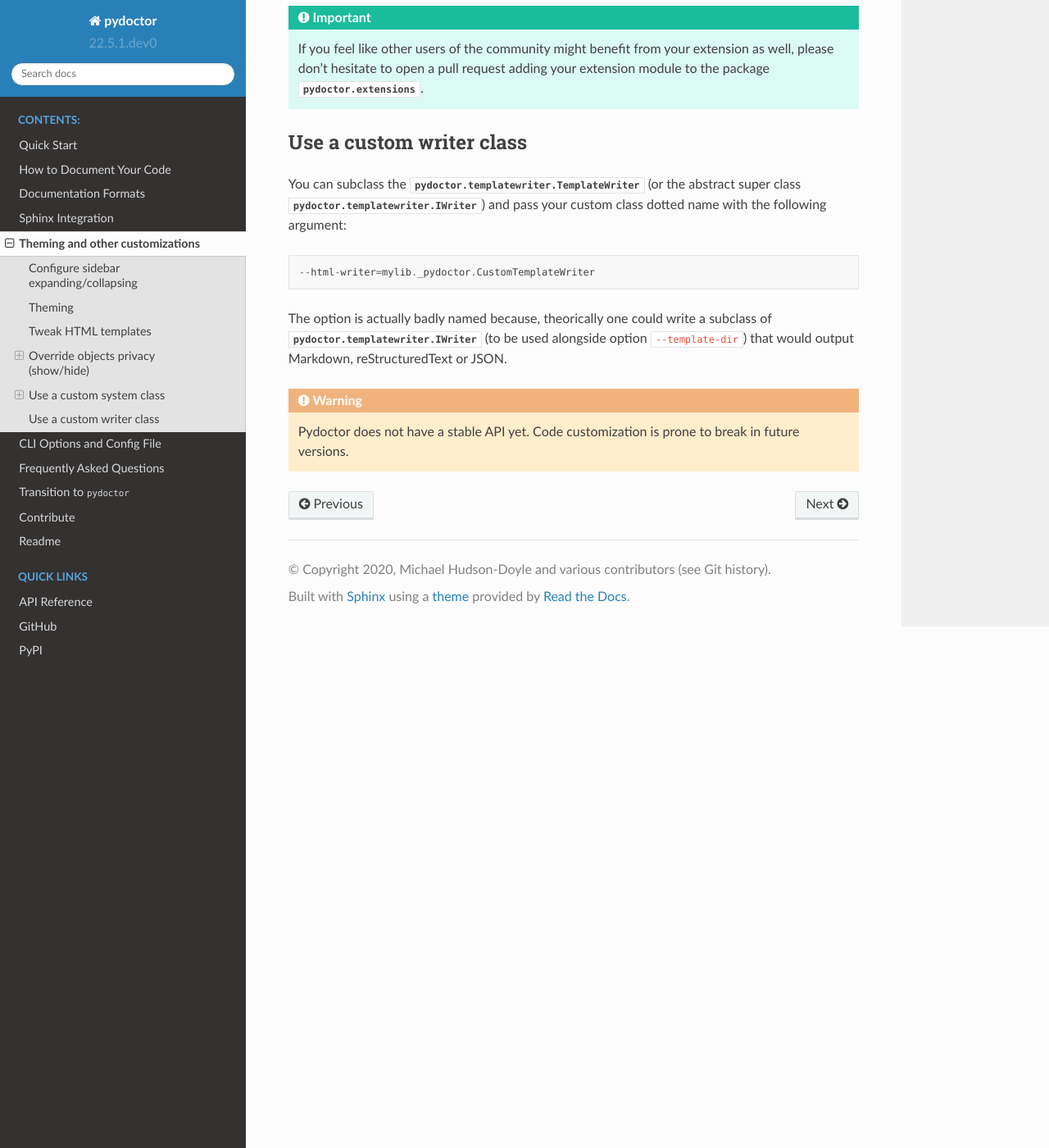
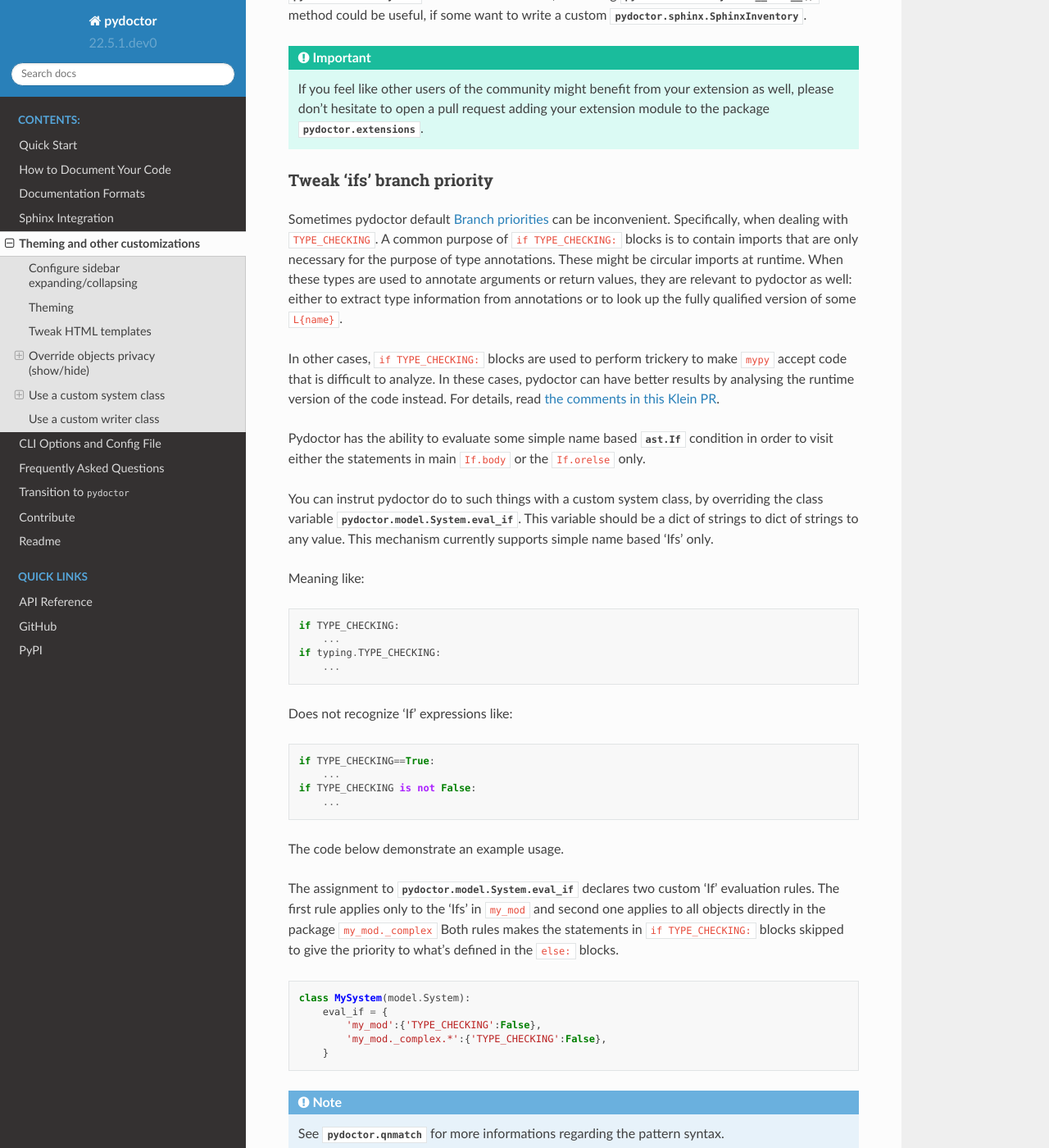
Before and after one commit to twisted/pydoctor, a Sphinx documentation site: the page built from docs/source/customize.rst, in a window 1280 px wide and 1400 px high, scrolled down 4879 px. Shown: the whole window at 82% size. Built offline with Sphinx 7.4.7 and the Read the Docs theme 2.0.0, drawn with Linux system fonts in a browser that asks for light colours; some of the changed text lies outside the part shown.

Commit message:
Document the new 'if' evaluation feature.

```diff
--- a/docs/source/customize.rst
+++ b/docs/source/customize.rst
@@ -105,6 +105,8 @@
 .. note:: Quotation marks should be added around each rule to avoid shell expansions.
     Unless the arguments are passed directly to pydoctor, like in Sphinx's ``conf.py``, in this case you must not quote the privacy rules.
 
+.. _use-custom-system-class:
+
 Use a custom system class
 -------------------------
 
@@ -116,7 +118,8 @@
 System class allows you to customize certain aspect of the system and configure the enabled extensions.
 If what you want to achieve has something to do with the state of some objects in the Documentable tree,
 it's very likely that you can do it without the need to override any system method,
-by using the extension mechanism described below.
+by using the extension mechanism described below. Configuring extenions and other forms of system customizations
+does, nonetheless requires you to subclass the :py:class:`pydoctor.model.System` and override the required class variables.
 
 Brief on pydoctor extensions
 ^^^^^^^^^^^^^^^^^^^^^^^^^^^^
@@ -218,6 +221,65 @@
     If you feel like other users of the community might benefit from your extension as well, please
     don't hesitate to open a pull request adding your extension module to the package :py:mod:`pydoctor.extensions`.
 
+.. _tweak-ifs-branch-priority:
+
+Tweak 'ifs' branch priority
+^^^^^^^^^^^^^^^^^^^^^^^^^^^
+
+Sometimes pydoctor default :ref:`Branch priorities <branch-priorities>` can be inconvenient.
+Specifically, when dealing with ``TYPE_CHECKING``.
+A common purpose of ``if TYPE_CHECKING:`` blocks is to contain imports that are only
+necessary for the purpose of type annotations. These might be circular imports at runtime.
+When these types are used to annotate arguments or return values,
+they are relevant to pydoctor as well: either to extract type information
+from annotations or to look up the fully qualified version of some ``L{name}``.
+
+In other cases, ``if TYPE_CHECKING:`` blocks are used to perform trickery
+to make ``mypy`` accept code that is difficult to analyze.
+In these cases, pydoctor can have better results by analysing the runtime version of the code instead.
+For details, read `the comments in this Klein PR <https://github.com/twisted/klein/pull/315>`_.
+
+Pydoctor has the ability to evaluate some simple name based :py:class:`ast.If`
+condition in order to visit either the statements in main ``If.body`` or the ``If.orelse`` only.
+
+You can instrut pydoctor do to such things with a custom system class,
+by overriding the class variable :py:attr:`pydoctor.model.System.eval_if`.
+This variable should be a dict of strings to dict of strings to any value.
+This mechanism currently supports simple name based 'Ifs' only.
+
+Meaning like::
+
+    if TYPE_CHECKING:
+        ...
+    if typing.TYPE_CHECKING:
+        ...
+
+Does not recognize 'If' expressions like::
+
+    if TYPE_CHECKING==True:
+        ...
+    if TYPE_CHECKING is not False:
+        ...
+
+The code below demonstrate an example usage.
+
+The assignment to :py:attr:`pydoctor.model.System.eval_if` declares two custom 'If' evaluation rules.
+The first rule applies only to the 'Ifs' in ``my_mod`` and second one applies to all objects directly in the package ``my_mod._complex``
+Both rules makes the statements in ``if TYPE_CHECKING:`` blocks skipped to give the priority to what's defined in the ``else:`` blocks.
+
+.. code:: python
+
+    class MySystem(model.System):
+        eval_if = {
+            'my_mod':{'TYPE_CHECKING':False},
+            'my_mod._complex.*':{'TYPE_CHECKING':False},
+        }
+
+.. note:: See :py:mod:`pydoctor.qnmatch` for more informations regarding the pattern syntax.
+
+Then use the ``--system-class`` option as described in :ref:`Use a custom system class <use-custom-system-class>` section.
+
+
 Use a custom writer class
 -------------------------
 
```
Also changed, not shown: docs/source/codedoc.rst (+6 -9 lines).
